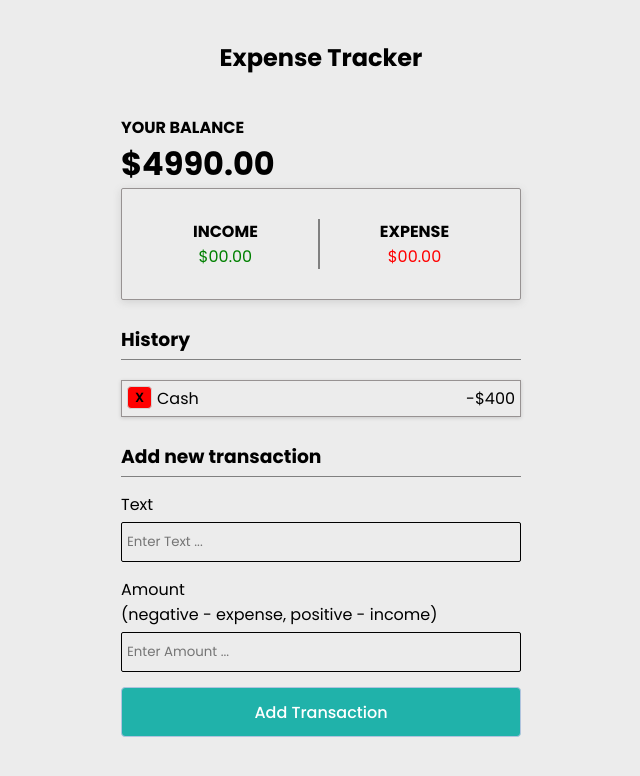
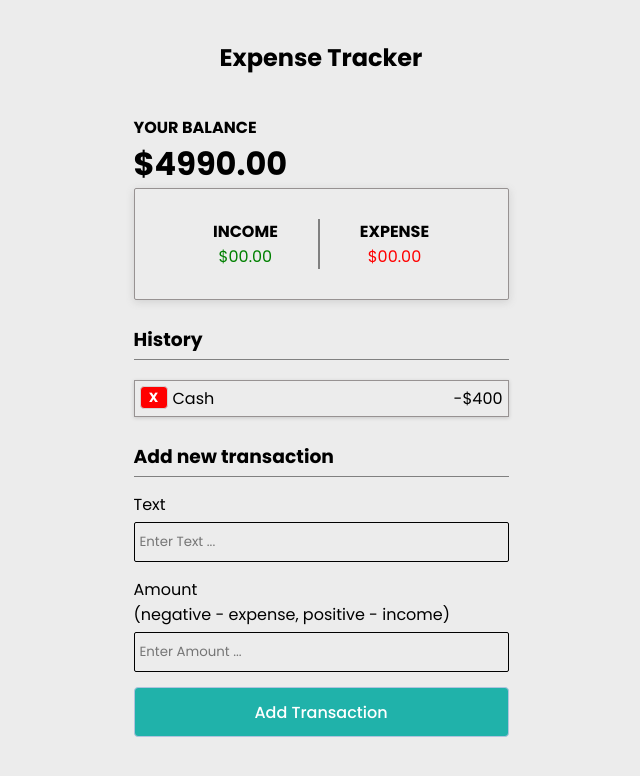
Before and after one commit to mh-saeed/project-1-expense-tracker, a React (Create React App) app: page / in a window 1280 px wide. Shown: the top 776 px of the page, without its empty margins (319-959 px from the left). Built offline with nearby package versions, Linux system fonts and the light colour scheme.

Commit message:
Designing/UI Completed

```diff
--- a/src/App.css
+++ b/src/App.css
@@ -12,7 +12,7 @@
 }
 .container {
   margin: 0px auto;
-  width: 400px;
+  width: 375px;
 }
 .container h4,
 h1 {
@@ -20,7 +20,7 @@ h1 {
 }
 .income-container {
   text-align: center;
-  width: 400px;
+  width: 375px;
   margin: 0 auto;
   padding: 30px 0px 30px 0px;
   border: 1px solid rgb(151, 146, 146);
@@ -31,13 +31,13 @@ h1 {
 .income {
   width: fit-content;
   display: inline-block;
-  padding: 0px 60px 0px 60px;
+  padding: 0px 40px 0px 40px;
   border-right: 2px solid gray;
 }
 .expense {
   width: fit-content;
   display: inline-block;
-  padding: 0px 60px 0px 60px;
+  padding: 0px 40px 0px 40px;
 }
 .income > span {
   color: green;
@@ -46,7 +46,7 @@ h1 {
   color: red;
 }
 .transHist {
-  width: 400px;
+  width: 375px;
   margin: 0 auto;
 }
 .transHist h3 {
@@ -68,17 +68,18 @@ h1 {
 #deleteButton {
   text-align: center;
   float: left;
-  width: 25px;
+  width: 28px;
   padding-top: 1px;
   margin-right: 5px;
   border: 0.5px solid lightgrey;
   border-radius: 4px;
+  color: white;
   background-color: red;
-  font-weight: 600;
+  font-weight: 700;
   cursor: pointer;
 }
 .addTransaction {
-  width: 400px;
+  width: 375px;
   margin: 0 auto;
 }
 .addTransaction h3 {
@@ -91,7 +92,7 @@ h1 {
   float: left;
 }
 .addTransaction form > input {
-  width: 400px;
+  width: 375px;
   height: 40px;
   margin: 5px 0px 15px 0px;
   padding: 5px;
@@ -99,7 +100,7 @@ h1 {
   border-radius: 2px;
 }
 .addTransaction form > button {
-  width: 400px;
+  width: 375px;
   height: 50px;
   margin-bottom: 15px;
   color: white;
--- a/src/components/AddTransactions.js
+++ b/src/components/AddTransactions.js
@@ -4,7 +4,7 @@ export const AddTransactions = () => {
   return (
     <div className="addTransaction">
       <h3>Add new transaction</h3>
-      <form action="">
+      <form>
         <label htmlFor="text">Text</label>
         <br />
         <input placeholder="Enter Text ..." type="text" id="text" />
@@ -13,7 +13,7 @@ export const AddTransactions = () => {
         <br />
         <label htmlFor="amount">(negative - expense, positive - income)</label>
         <br />
-        <input placeholder="Enter Amount ..." type="text" id="amount" />
+        <input placeholder="Enter Amount ..." type="number" id="amount" />
         <button>Add Transaction</button>
       </form>
     </div>
```
